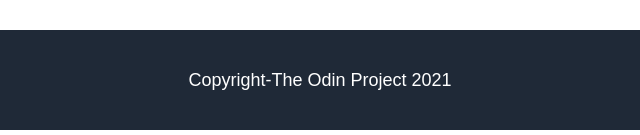
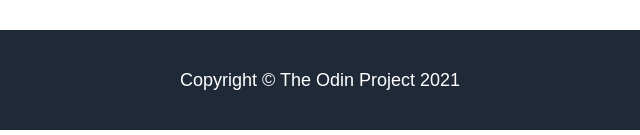
Before and after one commit to Larawebd/Landing-Page, a plain HTML site: page index.html in a window 1280 px wide. Shown: the part 1678-1813 px from the top of the page, 320-960 px from the left. Drawn offline with Linux system fonts and the light colour scheme; files whose address does not match are found by name.

Commit message:
update html

```diff
--- a/index.html
+++ b/index.html
@@ -66,7 +66,7 @@
     </div>
     <div class="container-five">
         <div class="footer">
-            <div>Copyright-The Odin Project 2021</div>
+            <div>Copyright © The Odin Project 2021</div>
         </div>
     </div>
 </body>
```
